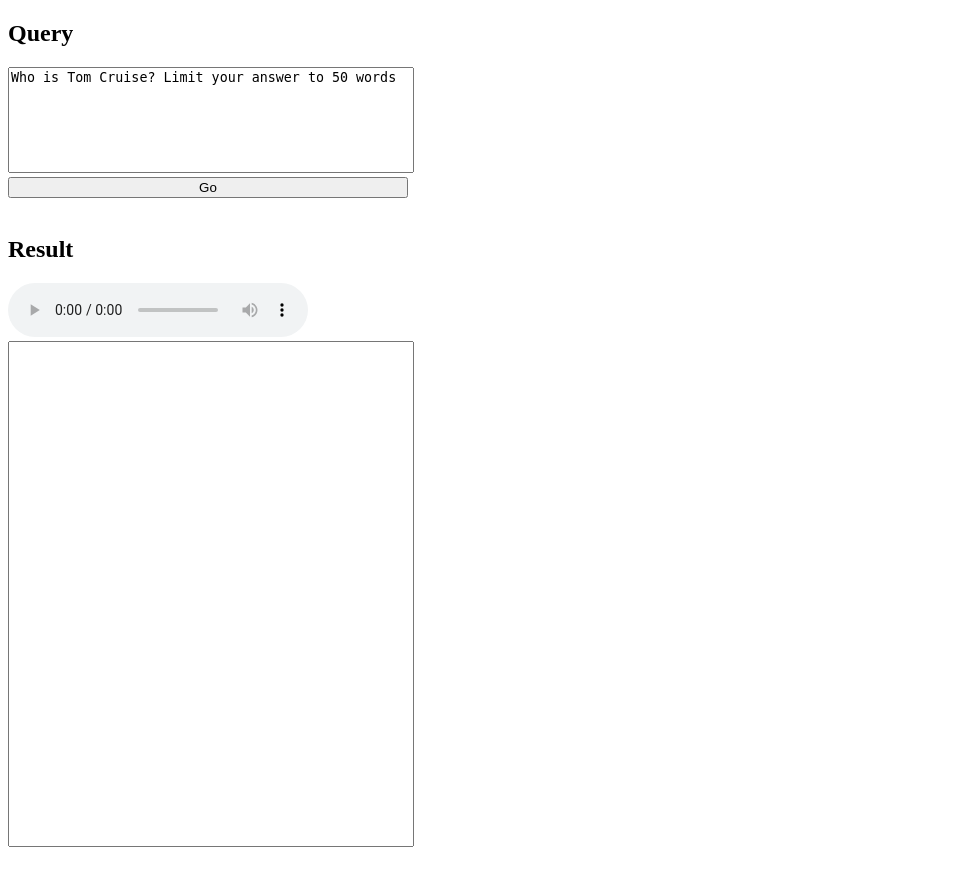
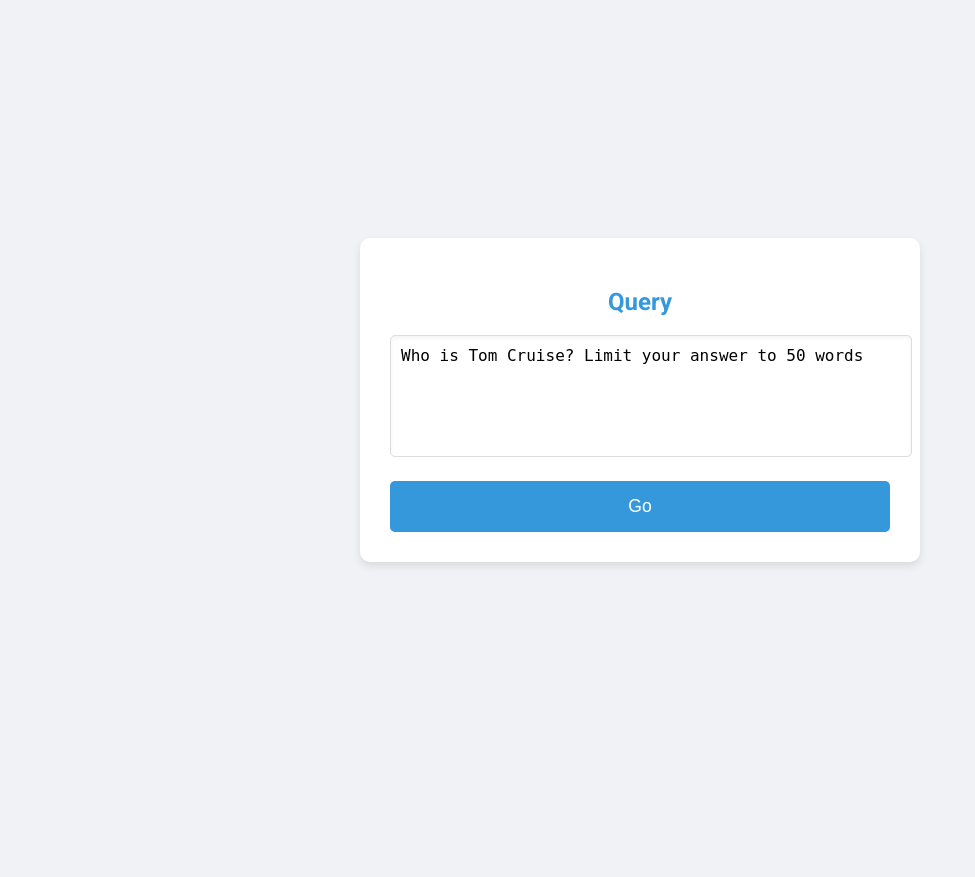
Before and after one commit to sunray0620/travela, a Django app: page /audiointro/ in a window 1280 px wide. Shown: the whole page, without its empty margins (0-975 px from the left). After the commit the page ends 566 px from the top, so only its background shows below. Run offline with Django 5.2, Linux system fonts and the light colour scheme; parts of the project's set-up code (start-up, migrations or seed data) failed here and were passed over.

Commit message:
html prettier

```diff
--- a/audiointro/templates/audiointro/get_audio_intro.html
+++ b/audiointro/templates/audiointro/get_audio_intro.html
@@ -3,29 +3,142 @@
 <head>
     <meta charset="UTF-8">
     <meta name="viewport" content="width=device-width, initial-scale=1.0">
-    <title>Form with Textboxes and Audio Control</title>
+    <title>Enhanced Form with Textboxes and Audio Control</title>
+    <link href="https://fonts.googleapis.com/css2?family=Roboto:wght@400;700&display=swap" rel="stylesheet">
+    <style>
+        body {
+            font-family: 'Roboto', sans-serif;
+            background-color: #f0f2f5;
+            color: #333;
+            margin: 0;
+            padding: 0;
+            display: flex;
+            justify-content: center;
+            align-items: center;
+            height: 100vh;
+        }
+
+        .container {
+            background-color: #ffffff;
+            box-shadow: 0 4px 8px rgba(0, 0, 0, 0.1);
+            border-radius: 10px;
+            padding: 30px;
+            max-width: 500px;
+            width: 100%;
+        }
+
+        h2 {
+            text-align: center;
+            color: #3498db;
+        }
+
+        form textarea {
+            width: 100%;
+            height: 100px;
+            padding: 10px;
+            border: 1px solid #ddd;
+            border-radius: 5px;
+            font-size: 1rem;
+            resize: none;
+            margin-bottom: 20px;
+            box-shadow: inset 0 2px 4px rgba(0, 0, 0, 0.05);
+        }
+
+        button {
+            width: 100%;
+            padding: 15px;
+            background-color: #3498db;
+            color: white;
+            border: none;
+            border-radius: 5px;
+            font-size: 1.1rem;
+            cursor: pointer;
+            transition: background-color 0.3s;
+        }
+
+        button:hover {
+            background-color: #2980b9;
+        }
+
+        #spinner {
+            display: none;
+            border: 8px solid #f3f3f3;
+            border-top: 8px solid #3498db;
+            border-radius: 50%;
+            width: 50px;
+            height: 50px;
+            animation: spin 1s linear infinite;
+            position: absolute;
+            top: 50%;
+            left: 50%;
+            transform: translate(-50%, -50%);
+        }
+
+        @keyframes spin {
+            0% { transform: rotate(0deg); }
+            100% { transform: rotate(360deg); }
+        }
+
+        #result-section {
+            display: none;
+            margin-top: 30px;
+        }
+
+        #result-section textarea {
+            width: 100%;
+            height: 200px;
+            padding: 10px;
+            border: 1px solid #ddd;
+            border-radius: 5px;
+            font-size: 1rem;
+            resize: none;
+            box-shadow: inset 0 2px 4px rgba(0, 0, 0, 0.05);
+        }
+
+        audio {
+            width: 100%;
+            margin-top: 10px;
+        }
+    </style>
 </head>
 <body>
+    <div class="container">
         <h2>Query</h2>
         <form>
-        <textarea type="text" id="query" name="query" style="width:400px;height:100px;resize:none;">Who is Tom Cruise? Limit your answer to 50 words</textarea><br>
-        <button style="width:400px;" type="button" onclick="sendPostRequest()">Go</button><br><br>
+            <textarea id="query" name="query" placeholder="Enter your query here...">Who is Tom Cruise? Limit your answer to 50 words</textarea><br>
+            <button type="button" onclick="sendPostRequest()">Go</button>
         </form>
 
+        <!-- Spinner Element -->
+        <div id="spinner"></div>
+
+        <!-- Result Section -->
+        <div id="result-section">
             <h2>Result</h2>
             <audio controls>
                 <source src="" type="audio/mpeg">
                 Your browser does not support the audio element.
             </audio><br>
-    <textarea id="result" name="result" style="width:400px;height:500px;resize:none;" readonly></textarea><br><br>
-</body>
+            <textarea id="result" name="result" readonly></textarea><br><br>
+        </div>
+    </div>
 
 <script>
     function sendPostRequest() {
-        const queryValue = document.getElementById('query').value;
+        const goButton = document.querySelector('button');
+        goButton.style.backgroundColor = '#b0b0b0';
+        goButton.disabled = true;
+        const queryTextarea = document.getElementById('query');
+        queryTextarea.readOnly = true;
+        queryTextarea.style.backgroundColor = '#e0e0e0';
+        const queryValue = queryTextarea.value;
         if (!queryValue) {
             return; // Do nothing if queryValue is empty
         }
+
+        // Show the spinner and hide the result section while waiting for the response
+        document.getElementById('spinner').style.display = 'block';
+        document.getElementById('result-section').style.display = 'none';
 
         fetch('/audiointro/', {
             method: 'POST',
@@ -36,8 +149,19 @@
         })
         .then(response => response.json())
         .then(data => {
-            // document.getElementById('result').value = JSON.stringify(data, null, 2);
+            // Hide the spinner after getting the response
+            document.getElementById('spinner').style.display = 'none';
+            goButton.disabled = false;
+            queryTextarea.readOnly = false;
+            queryTextarea.style.backgroundColor = '#ffffff';
+            goButton.style.backgroundColor = '#3498db';
+
+            // Show the result section
+            document.getElementById('result-section').style.display = 'block';
+
+            // Update the result text area with the received data
             document.getElementById('result').value = data.result_text;
+
             // Process audio binary, and initialize it on audio control
             const audioElement = document.querySelector('audio');
             const audioSource = audioElement.querySelector('source');
@@ -47,8 +171,13 @@
             audioElement.load();
         })
         .catch((error) => {
+            // Hide the spinner if an error occurs
+            document.getElementById('spinner').style.display = 'none';
+            goButton.disabled = false;
+
             console.error('Error:', error);
         });
     }
 </script>
+</body>
 </html>
```
Lines whose indentation alone changed are shown as unchanged.
